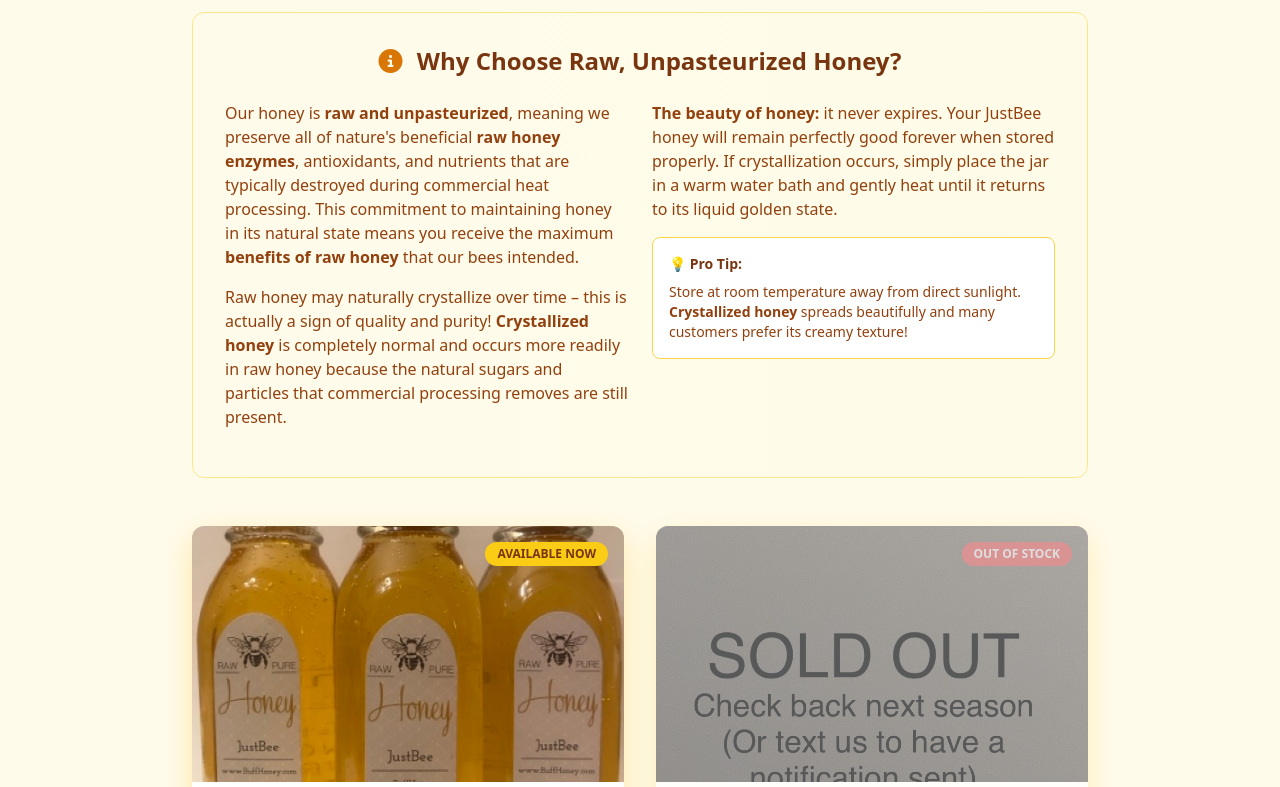
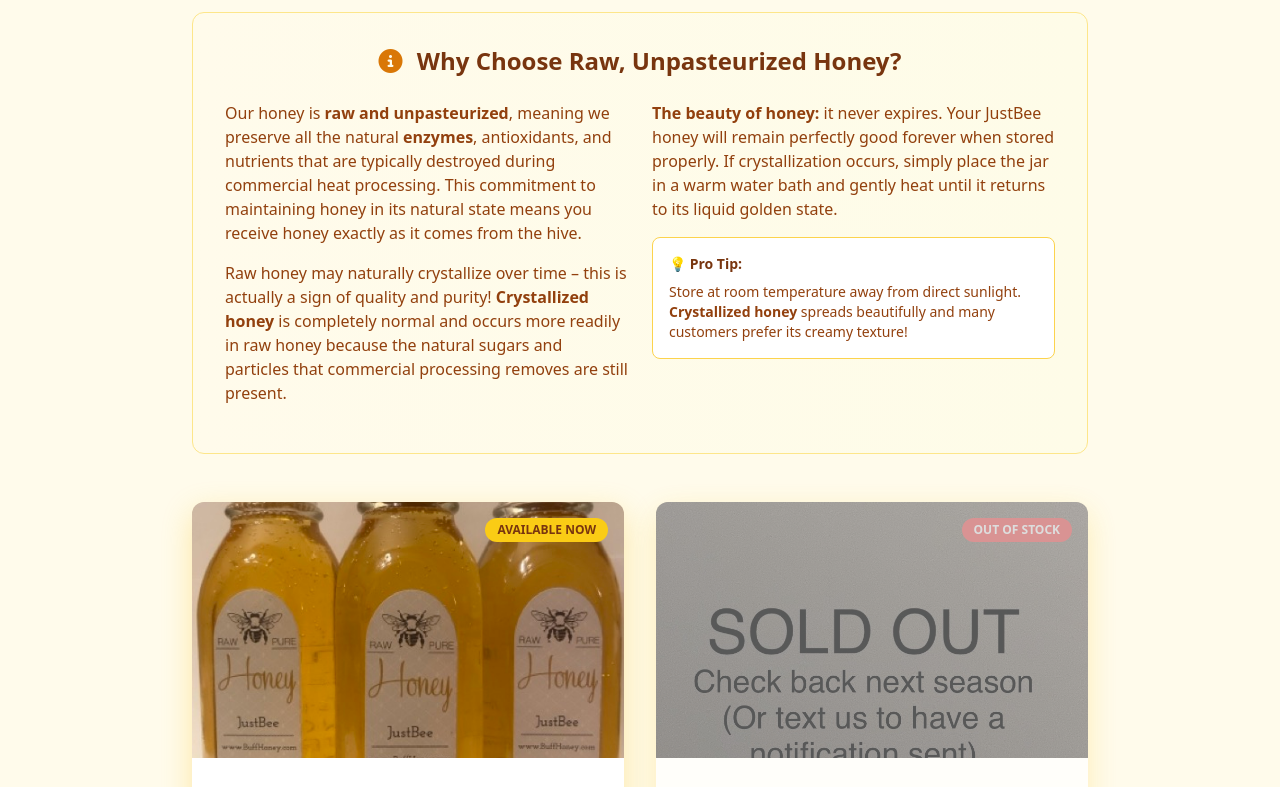
Before and after one commit to cdszymanski/Buffhoney, a plain HTML site: page index.html in a window 1280 px wide. Shown: the part 608-1395 px from the top of the page. Drawn offline with nearby package versions, Linux system fonts and the light colour scheme.

Commit message:
Update index.html
Changed about

````diff
--- a/index.html
+++ b/index.html
@@ -197,7 +197,7 @@ body {
     </div>
     <div class="grid md:grid-cols-2 gap-6 text-amber-800">
         <div>
-            <p class="mb-4">Our honey is <strong>raw and unpasteurized</strong>, meaning we preserve all of nature's beneficial <strong>raw honey enzymes</strong>, antioxidants, and nutrients that are typically destroyed during commercial heat processing. This commitment to maintaining honey in its natural state means you receive the maximum <strong>benefits of raw honey</strong> that our bees intended.</p>
+            <p class="mb-4">Our honey is <strong>raw and unpasteurized</strong>, meaning we preserve all the natural <strong>enzymes</strong>, antioxidants, and nutrients that are typically destroyed during commercial heat processing. This commitment to maintaining honey in its natural state means you receive honey exactly as it comes from the hive.</p>
             <p class="mb-4">Raw honey may naturally crystallize over time – this is actually a sign of quality and purity! <strong>Crystallized honey</strong> is completely normal and occurs more readily in raw honey because the natural sugars and particles that commercial processing removes are still present.</p>
         </div>
         <div>
@@ -222,8 +222,6 @@ body {
         <div class="p-6">
             <h3 class="text-xl font-bold text-amber-900 mb-2">JustBee Summer Honey - 1/2 lb Glass</h3>
             <p class="text-amber-700 mb-4">Pure summer wildflower honey in our signature glass jar. Rich, golden honey with the full-bodied sweetness of peak summer blooms.</p>
-
-
 
         <div class="bg-orange-50 border border-orange-200 rounded-lg p-3 mb-4">
             <p class="text-orange-800 text-sm font-semibold">
@@ -277,6 +275,7 @@ body {
         </div>
     </div>
 </div>
+
 
 </div>
 
@@ -453,7 +452,6 @@ body {
         </button>
     </form>
 </div>
-```
 
 </div>
 
````
